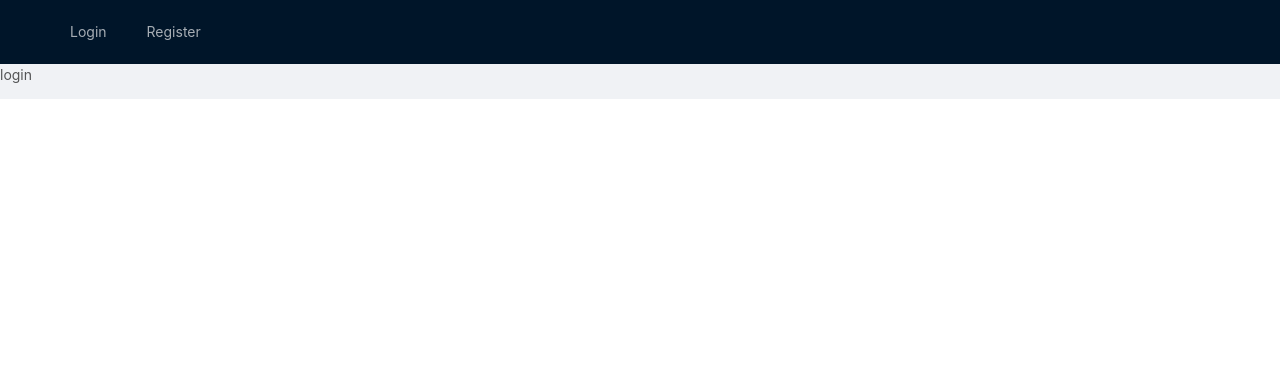
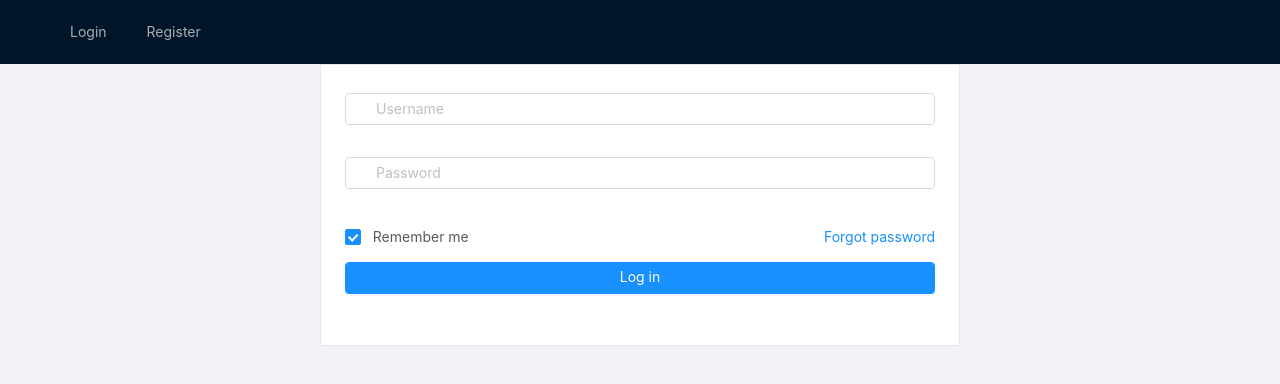
Before and after one commit to ErhanKurnaz/vue-example, a Vue app: page /login in a window 1280 px wide. Shown: the top 384 px of the page. Built offline with nearby package versions, Linux system fonts and the light colour scheme.

Commit message:
made login form

```diff
--- a/src/components/PageWrapper.vue
+++ b/src/components/PageWrapper.vue
@@ -1,5 +1,5 @@
 <template>
-    <a-layout id="page-wrapper">
+    <a-layout id="page-wrapper" class="full-height">
         <a-layout-header>
             <a-menu
                 theme="dark"
@@ -58,16 +58,14 @@
         },
         watch: {
             $route(to) {
-                console.log(to)
                 this.current = [to.name]
-            },
-        },
-        computed: {
-            transformedCurrent() {
-                return [this.current]
             },
         },
     })
 </script>
 
-<style scoped></style>
+<style scoped>
+    .full-height {
+        min-height: 100vh;
+    }
+</style>
--- /dev/null
+++ b/src/components/form/LoginForm.vue
@@ -0,0 +1,119 @@
+<template>
+    <a-form
+        :form="form"
+        @submit.prevent="handleSubmit"
+        class="login-form"
+        id="form"
+    >
+        <a-form-item>
+            <a-input
+                placeholder="Username"
+                v-decorator="[
+                    'userName',
+                    {
+                        rules: [
+                            {
+                                required: true,
+                                message: 'Please input your username!',
+                            },
+                        ],
+                    },
+                ]"
+            >
+                <a-icon
+                    slot="prefix"
+                    style="color: rgba(0,0,0,.25)"
+                    type="user"
+                />
+            </a-input>
+        </a-form-item>
+        <a-form-item>
+            <a-input
+                placeholder="Password"
+                type="password"
+                v-decorator="[
+                    'password',
+                    {
+                        rules: [
+                            {
+                                required: true,
+                                message: 'Please input your Password!',
+                            },
+                        ],
+                    },
+                ]"
+            >
+                <a-icon
+                    slot="prefix"
+                    style="color: rgba(0,0,0,.25)"
+                    type="lock"
+                />
+            </a-input>
+        </a-form-item>
+        <a-form-item>
+            <a-checkbox
+                v-decorator="[
+                    'remember',
+                    {
+                        valuePropName: 'checked',
+                        initialValue: true,
+                    },
+                ]"
+            >
+                Remember me
+            </a-checkbox>
+            <a class="login-form-forgot" href="">
+                Forgot password
+            </a>
+            <a-button
+                class="login-form-button"
+                html-type="submit"
+                type="primary"
+            >
+                Log in
+            </a-button>
+        </a-form-item>
+    </a-form>
+</template>
+
+<script lang="ts">
+    import Vue from 'vue'
+    import { WrappedFormUtils } from 'ant-design-vue/types/form/Form'
+
+    interface DataInterface {
+        form: WrappedFormUtils
+    }
+
+    export default Vue.extend({
+        name: 'LoginForm',
+        data() {
+            return {
+                form: this.$form.createForm(this, { name: 'login' }),
+            }
+        },
+        methods: {
+            handleSubmit() {
+                this.form.validateFields((err, values) => {
+                    if (!err) {
+                        console.log('Received values of form: ', values)
+                        this.$emit('onSubmit', values)
+                    } else {
+                        this.$emit('onError', err)
+                    }
+                })
+            },
+        },
+    })
+</script>
+
+<style scoped>
+    #form .login-form {
+        max-width: 300px;
+    }
+    #form .login-form-forgot {
+        float: right;
+    }
+    #form .login-form-button {
+        width: 100%;
+    }
+</style>
--- a/src/views/Login.vue
+++ b/src/views/Login.vue
@@ -1,11 +1,26 @@
 <template>
-    <p>login</p>
+    <ARow type="flex" justify="center">
+        <ACol span="12">
+            <a-card>
+                <LoginForm @onSubmit="handleSubmit" />
+            </a-card>
+        </ACol>
+    </ARow>
 </template>
 
-<script>
-    export default {
+<script lang="ts">
+    import Vue from 'vue'
+    import LoginForm from '@/components/form/LoginForm.vue'
+
+    export default Vue.extend({
         name: 'login',
-    }
+        components: { LoginForm },
+        methods: {
+            handleSubmit() {
+                console.log('yes')
+            },
+        },
+    })
 </script>
 
-<style scoped></style>
+<style></style>
```
